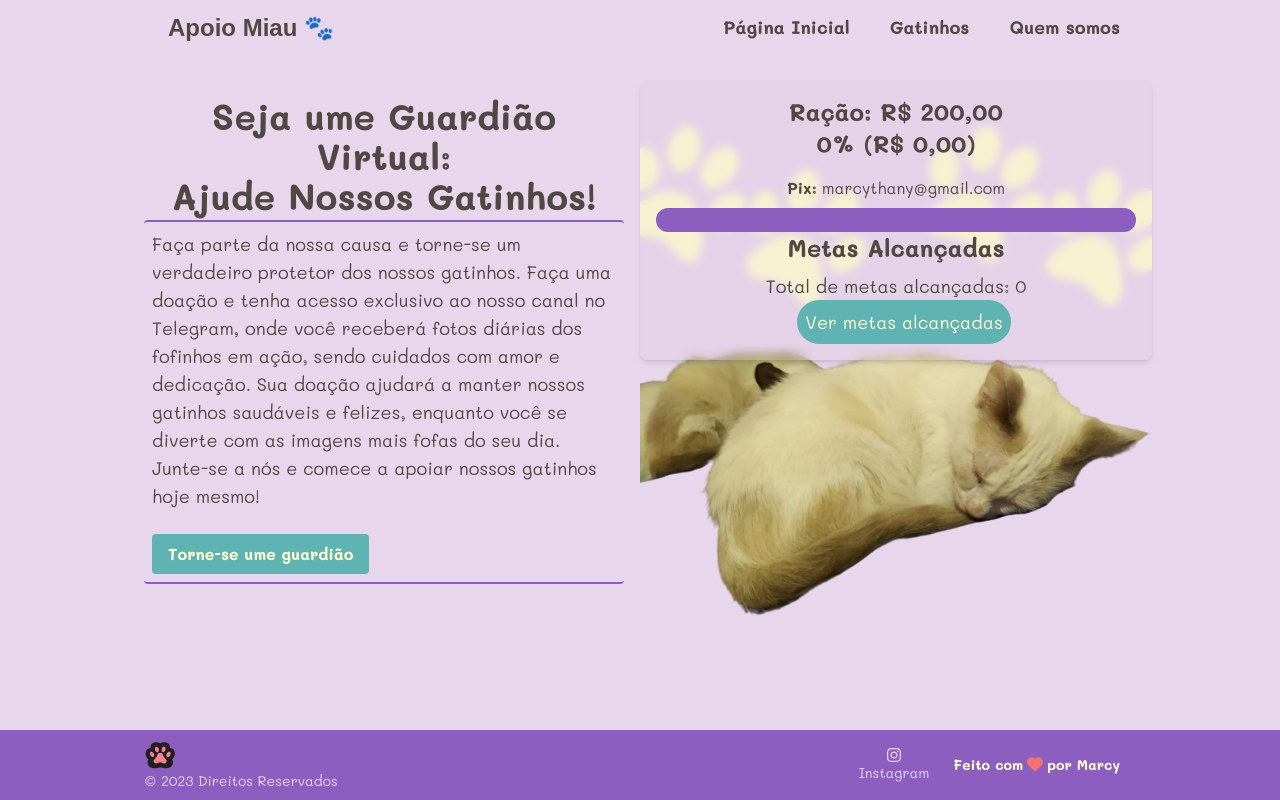
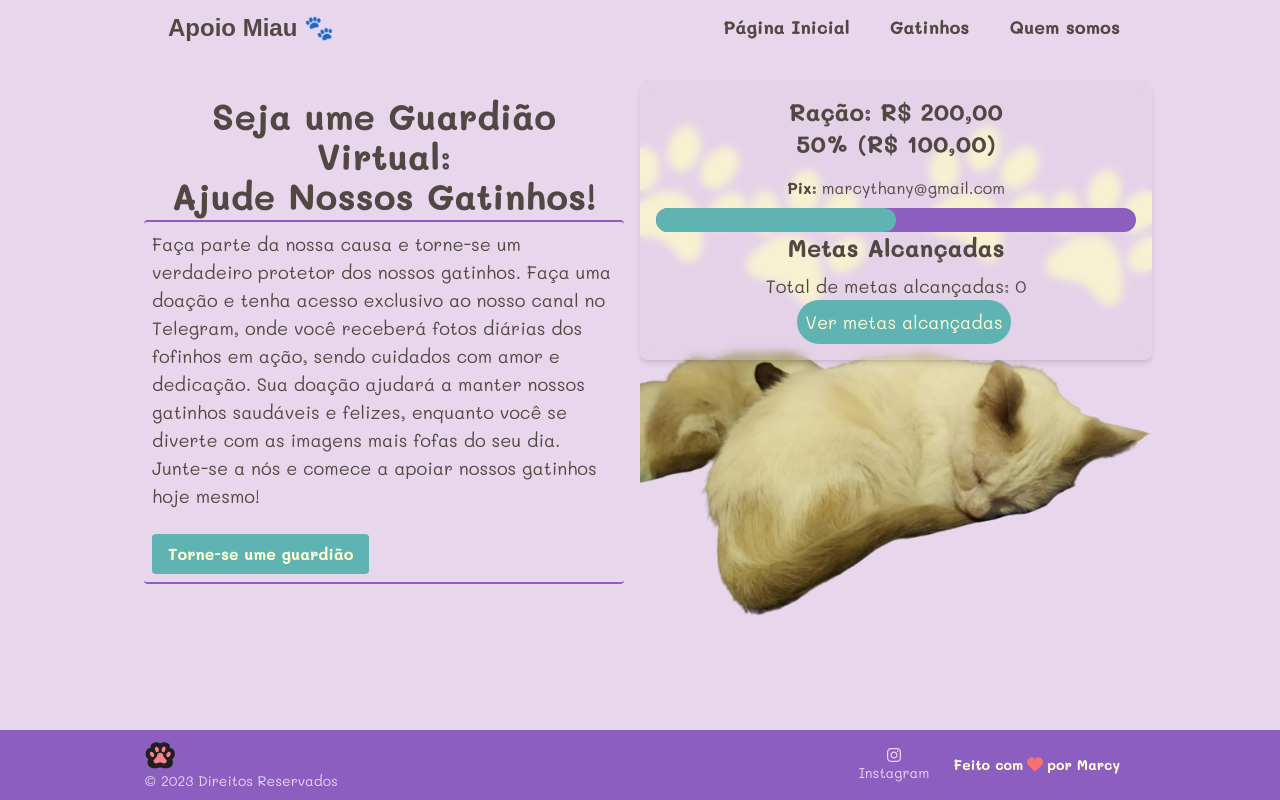
Before and after one commit to marcythany/apoio-miau, a Next.js app: page / in a window 1280 px wide. Built offline with nearby package versions, Linux system fonts and the light colour scheme; a web font is replaced by a local one.

Commit message:
Atualização na meta

```diff
--- a/src/pages/index.tsx
+++ b/src/pages/index.tsx
@@ -5,7 +5,7 @@ import Head from "next/head";
 
 export default function Home() {
 	const meta = 200; // meta em reais
-	const atual = 0; // valor atual em reais
+	const atual = 100; // valor atual em reais
 
 	return (
 		<>
```
